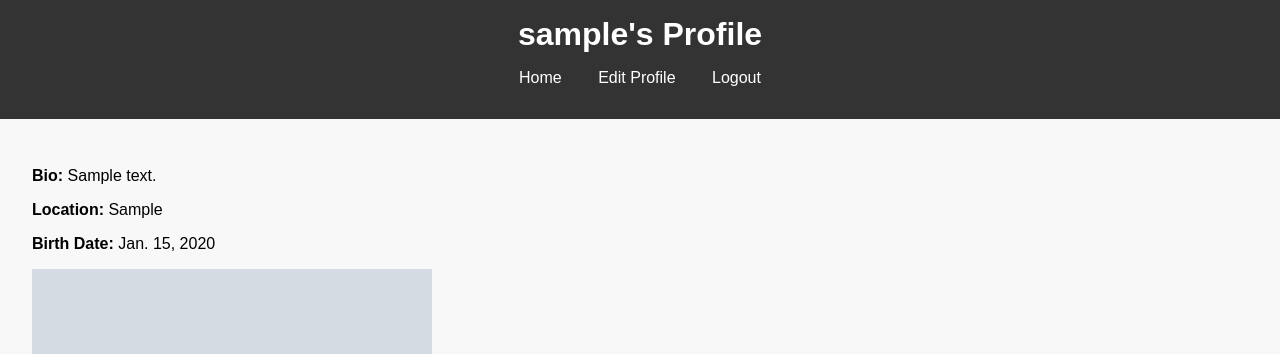
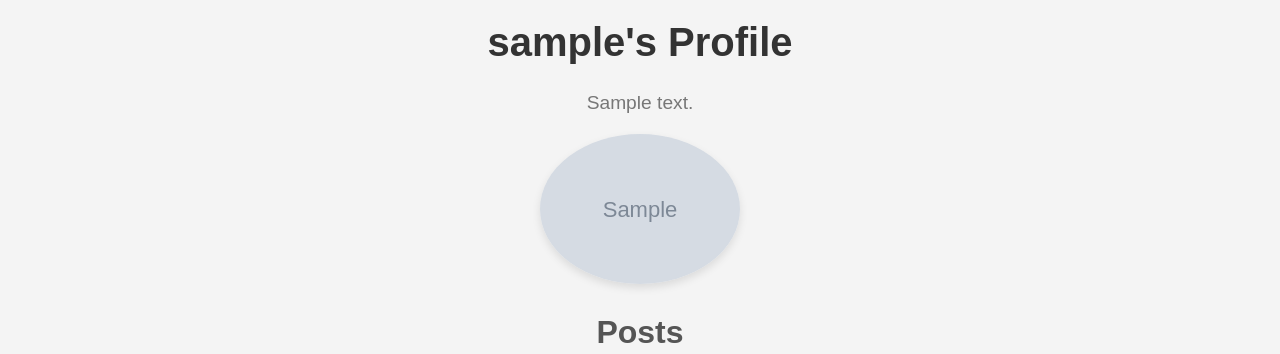
Before and after one commit to Mark-andrew7/SocialMediaApi, a Django app: a page that uses templates/view_profile.html in a window 1280 px wide. Shown: the top 354 px of the page. Run offline with Django 3.2, Linux system fonts and the light colour scheme; tables that the repository leaves empty hold one stand-in row (values such as "Sample post"); grey boxes marked "Sample" are stand-in pictures.

Commit message:
Changed view.html template to handle profile and posts in one page

```diff
--- a/social_app/views.py
+++ b/social_app/views.py
@@ -70,7 +70,8 @@ def create_or_update_profile(request):
 
 def view_profile(request, username):
   profile = get_object_or_404(Profile, user__username=username)
-  return render(request, 'view_profile.html', {'profile': profile})
+  posts = Post.objects.filter(user=profile)
+  return render(request, 'view_profile.html', {'profile': profile, 'posts': posts})
 
 def profile_management(request):
   if request.method == 'GET' and 'username' in request.GET:
--- a/static/css/view_profile.css
+++ b/static/css/view_profile.css
@@ -1,48 +1,66 @@
-/* Add your CSS styles here */
+/* view_profile.css */
+
+/* General styles */
 body {
   font-family: Arial, sans-serif;
+  background-color: #f4f4f4;
   margin: 0;
   padding: 0;
-  background-color: #f8f8f8;
+  color: #333;
 }
 
-header {
-  background-color: #333;
-  color: white;
-  padding: 1em 0;
+/* Container for the profile information */
+h1 {
+  text-align: center;
+  font-size: 2.5em;
+  color: #333;
+  margin-top: 20px;
 }
 
-header h1 {
-  margin: 0;
+p {
   text-align: center;
+  font-size: 1.2em;
+  color: #777;
+  margin-top: 10px;
 }
 
-nav ul {
-  list-style: none;
-  padding: 0;
-  text-align: center;
+/* Profile Picture Styles */
+img {
+  display: block;
+  margin: 20px auto;
+  max-width: 200px;
+  border-radius: 50%;
+  box-shadow: 0px 4px 8px rgba(0, 0, 0, 0.1);
 }
 
-nav ul li {
-  display: inline;
-  margin: 0 1em;
+/* Posts Section */
+h2 {
+  text-align: center;
+  font-size: 2em;
+  color: #555;
+  margin-top: 30px;
 }
 
-nav ul li a {
-  color: white;
-  text-decoration: none;
+/* Container for posts */
+.post {
+  background-color: #fff;
+  border-radius: 8px;
+  padding: 15px;
+  margin: 15px auto;
+  width: 80%;
+  box-shadow: 0px 4px 8px rgba(0, 0, 0, 0.1);
 }
 
-main {
-  padding: 2em;
+/* Post content styles */
+.post p {
+  font-size: 1.1em;
+  color: #333;
 }
 
-footer {
-  background-color: #333;
-  color: white;
-  text-align: center;
-  padding: 1em 0;
-  position: fixed;
-  width: 100%;
-  bottom: 0;
+/* Post media styles */
+.post img {
+  max-width: 100%;
+  border-radius: 8px;
+  margin-top: 10px;
+  box-shadow: 0px 4px 8px rgba(0, 0, 0, 0.1);
 }
--- a/templates/view_profile.html
+++ b/templates/view_profile.html
@@ -1,32 +1,33 @@
 {% load static %}
 <!DOCTYPE html>
-<html lang="en">
+<html>
 <head>
-    <meta charset="UTF-8">
-    <title>Profile of {{ profile.user.username }}</title>
+    <title>{{ profile.user.username }}'s Profile</title>
     <link rel="stylesheet" href="{% static 'css/view_profile.css' %}">
 </head>
 <body>
-    <header>
-        <h1>{{ profile.user.username }}'s Profile</h1>
-        <nav>
-            <ul>
-                <li><a href="{% url 'home' %}">Home</a></li>
-                <li><a href="{% url 'edit_profile' %}">Edit Profile</a></li>
-                <li><a href="{% url 'logout' %}">Logout</a></li>
-            </ul>
-        </nav>
-    </header>
-    <main>
-        <p><strong>Bio:</strong> {{ profile.bio }}</p>
-        <p><strong>Location:</strong> {{ profile.location }}</p>
-        <p><strong>Birth Date:</strong> {{ profile.birth_date }}</p>
-        {% if profile.profile_picture %}
-            <img src="{{ profile.profile_picture.url }}" alt="{{ profile.user.username }}'s profile picture">
-        {% endif %}
-    </main>
-    <footer>
-        <p>&copy; 2024 My Site</p>
-    </footer>
+    <!-- Profile Information -->
+    <h1>{{ profile.user.username }}'s Profile</h1>
+    <p>{{ profile.bio }}</p>
+
+    <!-- Display profile picture if available, otherwise show a placeholder -->
+    {% if profile.profile_picture %}
+        <img src="{{ profile.profile_picture.url }}" alt="Profile Picture">
+    {% else %}
+        <img src="{% static 'images/default_profile_picture.png' %}" alt="Default Profile Picture">
+    {% endif %}
+
+    <!-- User's Posts -->
+    <h2>Posts</h2>
+    <div>
+        {% for post in posts %}
+            <div class="post">
+                <p>{{ post.content }}</p>
+                {% if post.media %}
+                    <img src="{{ post.media.url }}" alt="Post Media">
+                {% endif %}
+            </div>
+        {% endfor %}
+    </div>
 </body>
 </html>
```
